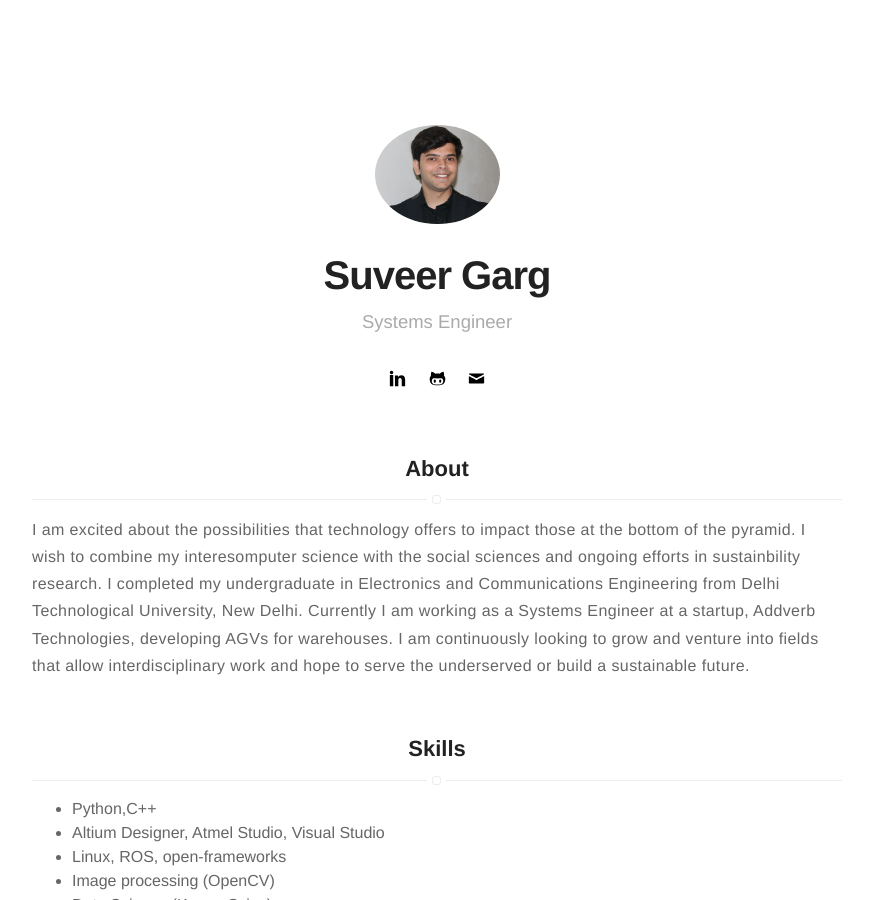
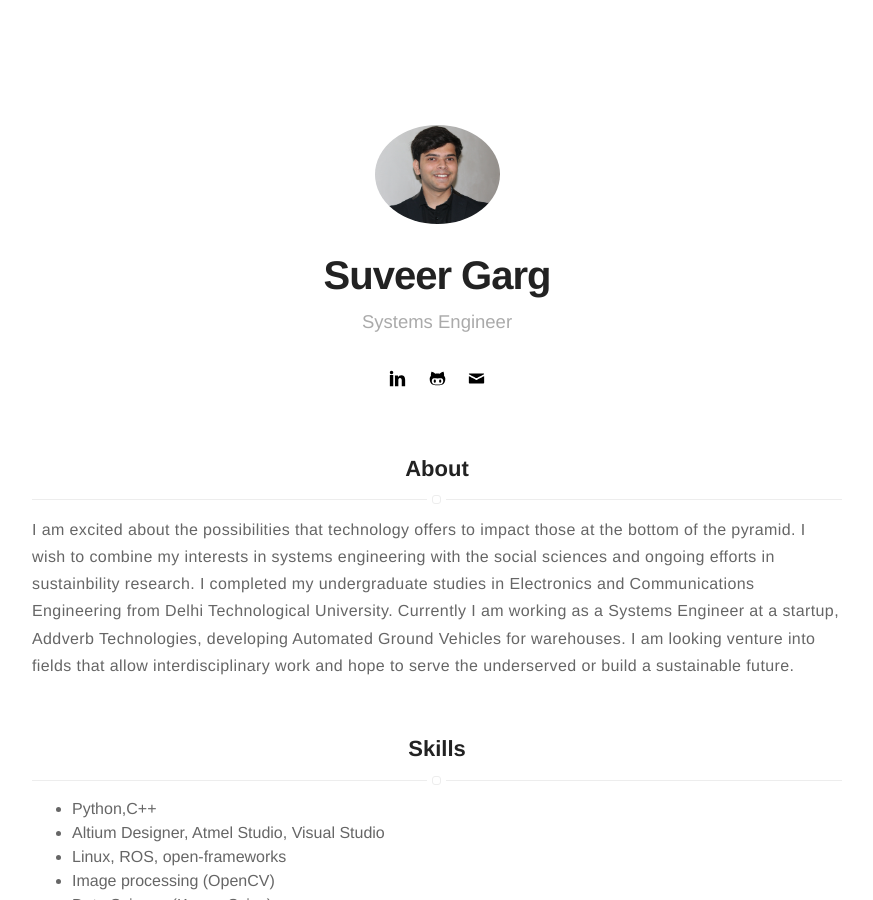
Before and after one commit to suveergarg/suveergarg.github.io, a Jekyll site: the page built from index.html, in a window 1280 px wide and 900 px high. Shown: the whole window, without its empty margins (203-1076 px from the left). Built offline with Jekyll 4.4.1, drawn with Linux system fonts in a browser that asks for light colours.

Commit message:
Update about.html

```diff
--- a/_includes/about.html
+++ b/_includes/about.html
@@ -1 +1 @@
-<p>I am excited about the possibilities that technology offers to impact those at the bottom of the pyramid. I wish to combine my interesomputer science with the social sciences and ongoing efforts in sustainbility research. I completed my undergraduate in Electronics and Communications Engineering from Delhi Technological University, New Delhi. Currently I am working as a Systems Engineer at a startup, Addverb Technologies, developing AGVs for warehouses. I am continuously looking to grow and venture into fields that allow interdisciplinary work and hope to serve the underserved or build a sustainable future.</p>
+<p>I am excited about the possibilities that technology offers to impact those at the bottom of the pyramid. I wish to combine my interests in systems engineering with the social sciences and ongoing efforts in sustainbility research. I completed my undergraduate studies in Electronics and Communications Engineering from Delhi Technological University. Currently I am working as a Systems Engineer at a startup, Addverb Technologies, developing Automated Ground Vehicles for warehouses. I am looking venture into fields that allow interdisciplinary work and hope to serve the underserved or build a sustainable future.</p>
```
